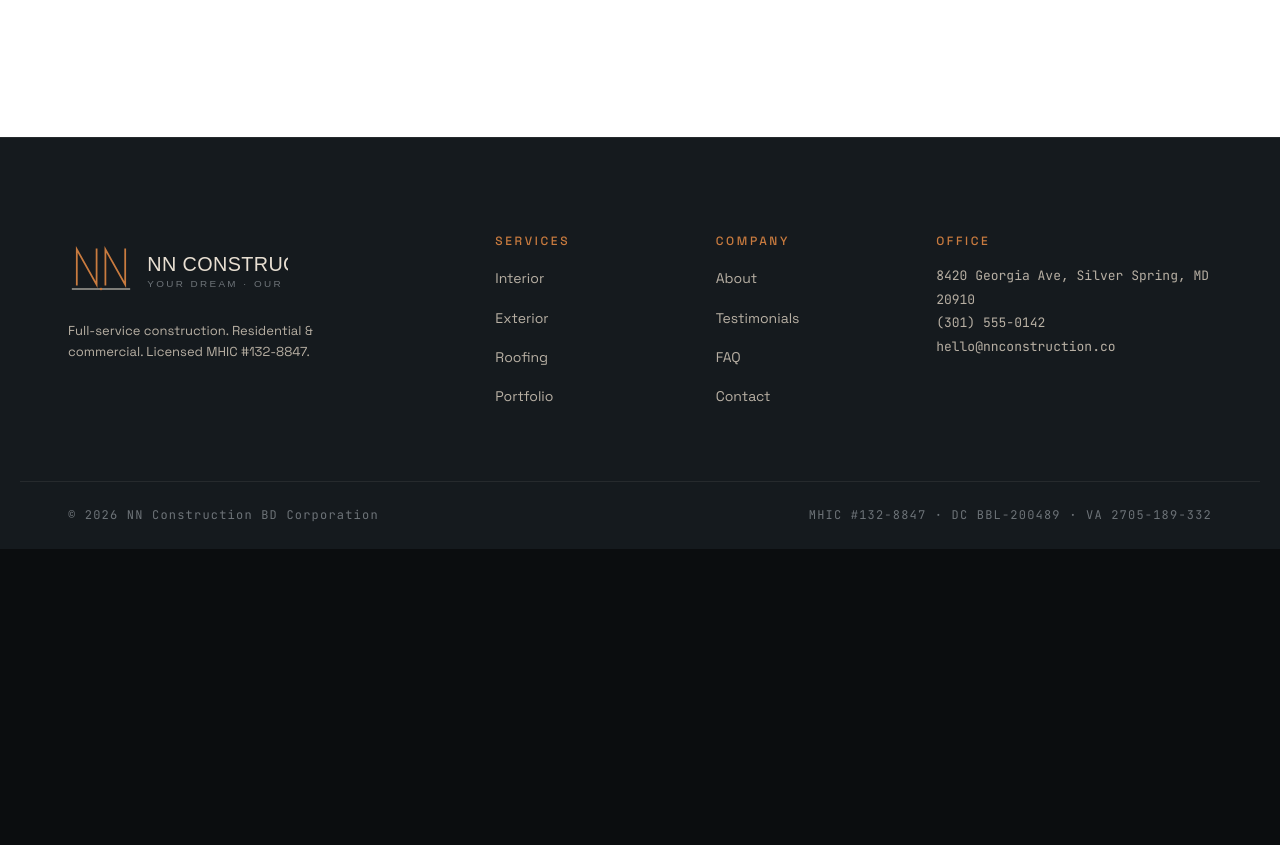
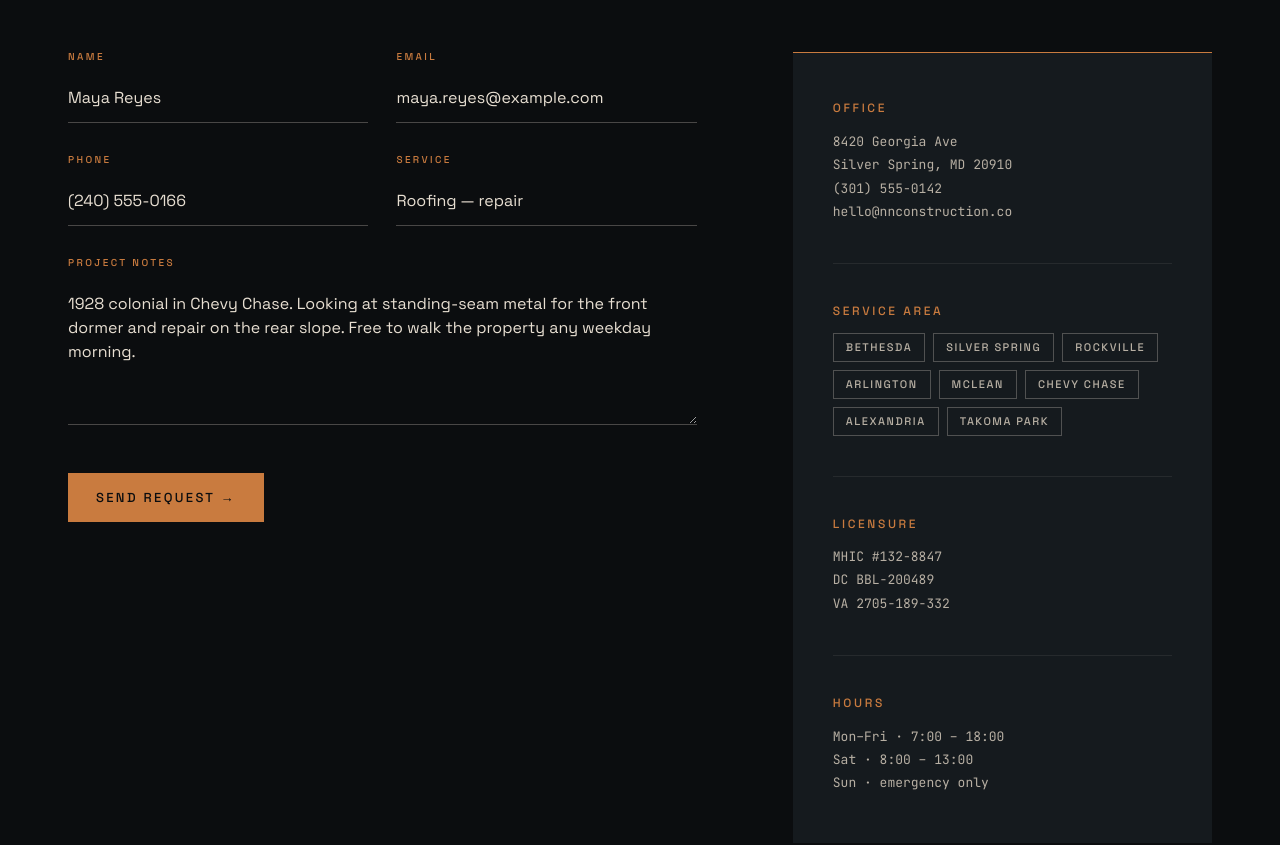
Before and after one commit to Bamyani1/nn-construction-, a Next.js app: page /contact in a window 1280 px wide. Before the commit this address had no page. Shown: the part 740-1585 px from the top of the page. Before the commit the page ends 1289 px from the top, so only its background shows below. Built offline with nearby package versions, Linux system fonts and the light colour scheme.

Commit message:
feat(contact): estimate form + office aside

```diff
--- /dev/null
+++ b/app/contact/page.tsx
@@ -0,0 +1,95 @@
+import type { Metadata } from "next";
+import { ContactForm } from "@/components/contact-form";
+import { site } from "@/lib/data";
+
+export const metadata: Metadata = {
+  title: "Contact · NN Construction",
+  description:
+    "Request a free in-person walk-through and a written estimate inside five business days.",
+};
+
+export default function ContactPage() {
+  return (
+    <>
+      <section className="nn-page-head">
+        <div className="nn-container">
+          <div className="nn-page-eyebrow">
+            {/* eslint-disable-next-line @next/next/no-img-element */}
+            <img src="/assets/icons/tape.svg" alt="" />
+            <span className="nn-mono">06</span>
+            <span className="nn-label">Contact</span>
+          </div>
+          <h1 className="nn-page-title">
+            Start with
+            <br />
+            a walk-through.
+          </h1>
+          <p className="nn-page-lead">
+            Free, in-person, typically within a week. Written estimate inside
+            five business days.
+          </p>
+        </div>
+      </section>
+
+      <section className="nn-section">
+        <div className="nn-container nn-contact-grid">
+          <ContactForm />
+
+          <aside className="nn-contact-aside">
+            <div className="nn-contact-aside-block">
+              <div className="nn-eyebrow">Office</div>
+              <div className="nn-contact-mono">
+                8420 Georgia Ave
+                <br />
+                Silver Spring, MD 20910
+                <br />
+                {site.phone}
+                <br />
+                {site.email}
+              </div>
+            </div>
+
+            <div className="nn-contact-aside-block">
+              <div className="nn-eyebrow">Service area</div>
+              <div className="nn-cities">
+                {site.cities.map((c) => (
+                  <span key={c} className="nn-city">
+                    {c}
+                  </span>
+                ))}
+              </div>
+            </div>
+
+            <div className="nn-contact-aside-block">
+              <div className="nn-eyebrow">Licensure</div>
+              <div
+                className="nn-contact-mono"
+                style={{ color: "var(--fg-2)" }}
+              >
+                MHIC #{site.licenses.mhic}
+                <br />
+                DC {site.licenses.dc}
+                <br />
+                VA {site.licenses.va}
+              </div>
+            </div>
+
+            <div className="nn-contact-aside-block">
+              <div className="nn-eyebrow">Hours</div>
+              <div
+                className="nn-contact-mono"
+                style={{ color: "var(--fg-2)" }}
+              >
+                Mon–Fri · 7:00 – 18:00
+                <br />
+                Sat · 8:00 – 13:00
+                <br />
+                Sun · emergency only
+              </div>
+            </div>
+          </aside>
+        </div>
+      </section>
+    </>
+  );
+}
--- /dev/null
+++ b/components/contact-form.tsx
@@ -0,0 +1,119 @@
+"use client";
+
+import { useMemo, useState, type FormEvent } from "react";
+
+const services = [
+  "Roofing — repair",
+  "Roofing — full replacement",
+  "Interior renovation",
+  "Exterior / siding",
+  "Addition / framing",
+  "Commercial tenant build-out",
+  "Something else",
+];
+
+function generateRequestId(): string {
+  return `NN-${Math.floor(Math.random() * 9000 + 1000)}`;
+}
+
+export function ContactForm() {
+  const [sent, setSent] = useState(false);
+  const requestId = useMemo(generateRequestId, [sent]);
+
+  function handleSubmit(e: FormEvent<HTMLFormElement>) {
+    e.preventDefault();
+    setSent(true);
+  }
+
+  return (
+    <form className="nn-contact-form" onSubmit={handleSubmit}>
+      {!sent ? (
+        <div style={{ display: "contents" }}>
+          <div className="nn-field">
+            <label htmlFor="cf-name">Name</label>
+            <input
+              id="cf-name"
+              required
+              type="text"
+              defaultValue="Maya Reyes"
+            />
+          </div>
+          <div className="nn-field">
+            <label htmlFor="cf-email">Email</label>
+            <input
+              id="cf-email"
+              required
+              type="email"
+              defaultValue="maya.reyes@example.com"
+            />
+          </div>
+          <div className="nn-field">
+            <label htmlFor="cf-phone">Phone</label>
+            <input
+              id="cf-phone"
+              type="tel"
+              defaultValue="(240) 555-0166"
+            />
+          </div>
+          <div className="nn-field">
+            <label htmlFor="cf-service">Service</label>
+            <select id="cf-service" defaultValue={services[0]}>
+              {services.map((s) => (
+                <option key={s}>{s}</option>
+              ))}
+            </select>
+          </div>
+          <div className="nn-field nn-field-full">
+            <label htmlFor="cf-notes">Project notes</label>
+            <textarea
+              id="cf-notes"
+              rows={5}
+              defaultValue="1928 colonial in Chevy Chase. Looking at standing-seam metal for the front dormer and repair on the rear slope. Free to walk the property any weekday morning."
+            />
+          </div>
+          <div className="nn-form-actions">
+            <button
+              className="nn-btn nn-btn-primary nn-btn-lg"
+              type="submit"
+            >
+              Send request →
+            </button>
+          </div>
+        </div>
+      ) : (
+        <div className="nn-sent">
+          <div className="nn-eyebrow">Received</div>
+          <h3
+            style={{
+              font: "500 36px/1.15 var(--ff-sans)",
+              letterSpacing: "-0.012em",
+              margin: "16px 0 0",
+            }}
+          >
+            We&apos;ll be in touch within one business day.
+          </h3>
+          <p className="nn-lead" style={{ marginTop: 20 }}>
+            Request #
+            <span
+              className="nn-mono"
+              style={{ color: "var(--nn-copper)" }}
+            >
+              {requestId}
+            </span>
+          </p>
+          <p
+            style={{
+              color: "var(--fg-2)",
+              marginTop: 16,
+              maxWidth: 560,
+            }}
+          >
+            You&apos;ll receive a confirmation email within a few minutes. If
+            your project is roofing-related and urgent (active leak, storm
+            damage), please also call the office.
+          </p>
+        </div>
+      )}
+    </form>
+  );
+}
```
